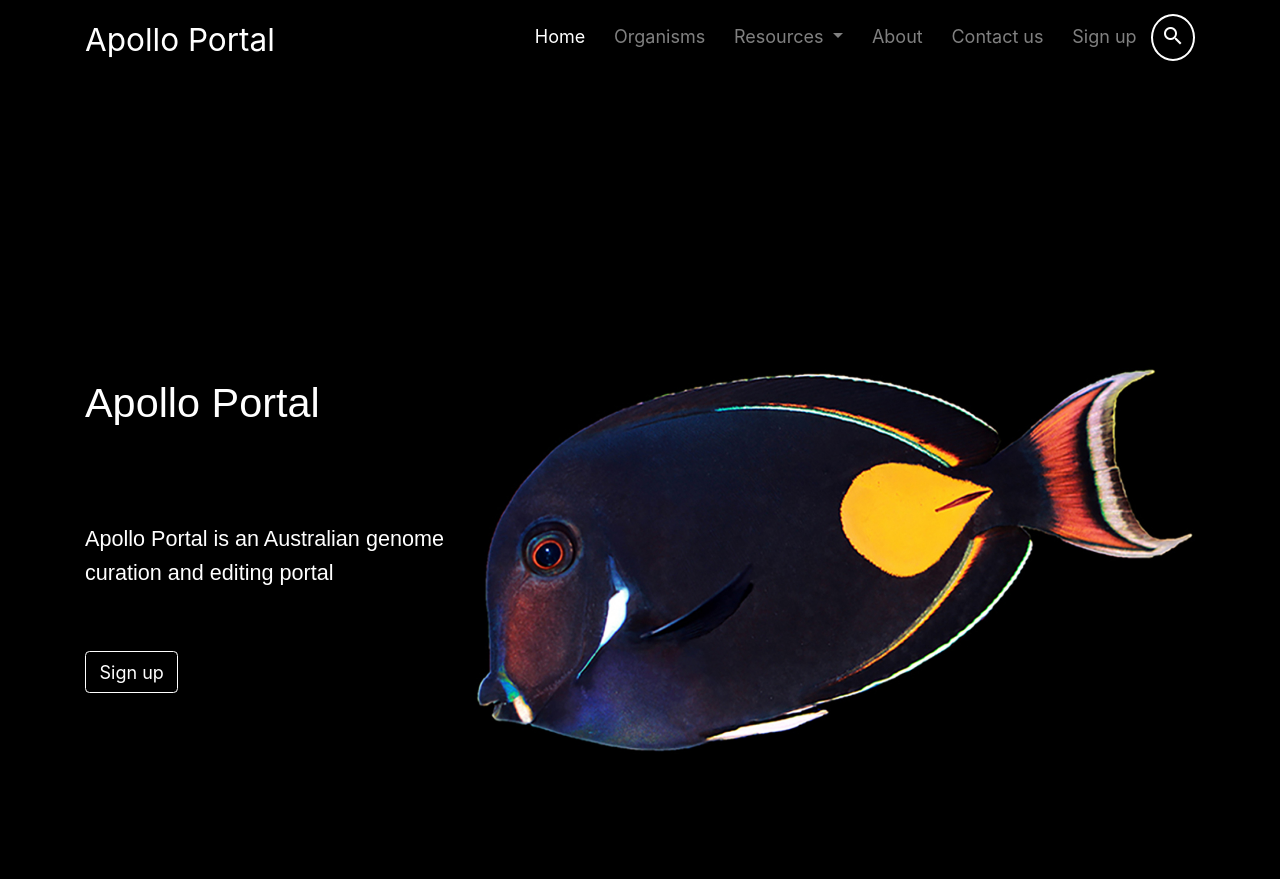
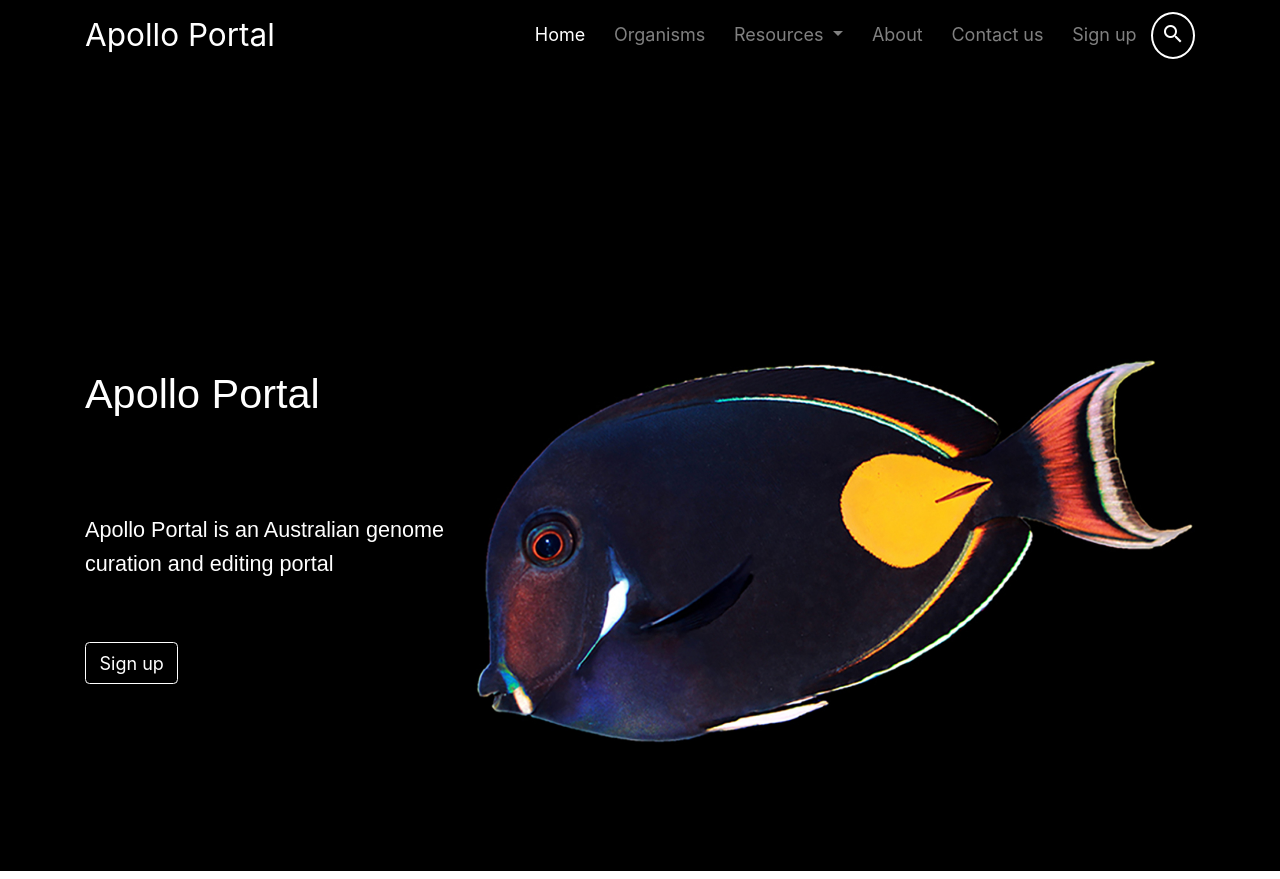
Before and after one commit to AU-Biocommons/django-portal, a Django app: page / in a window 1280 px wide. Shown: the top 879 px of the page. Run offline with Django 4.2, Linux system fonts and the light colour scheme; some libraries are stand-ins or nearby versions; some web fonts are replaced.

Commit message:
Fix navbar padding

```diff
--- a/apollo_portal/home/static/home/css/navbar.css
+++ b/apollo_portal/home/static/home/css/navbar.css
@@ -1,5 +1,11 @@
 nav {
   background-color: var(--theme-color);
+}
+.navbar {
+  padding: .25rem 1rem;
+}
+.navbar-nav {
+  padding-bottom: 0;
 }
 .navbar-brand {
   font-size: 1.75rem;
```
